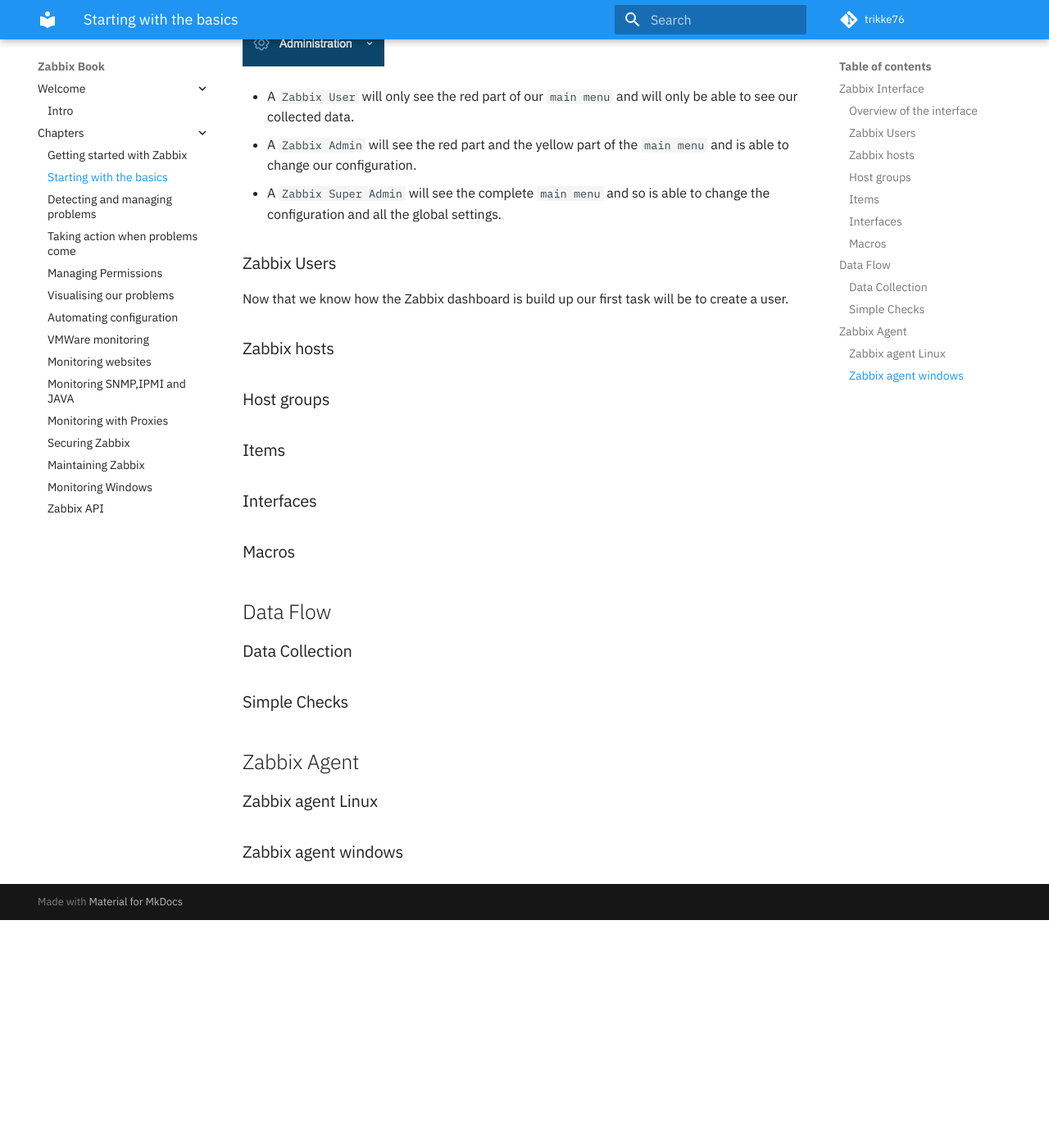
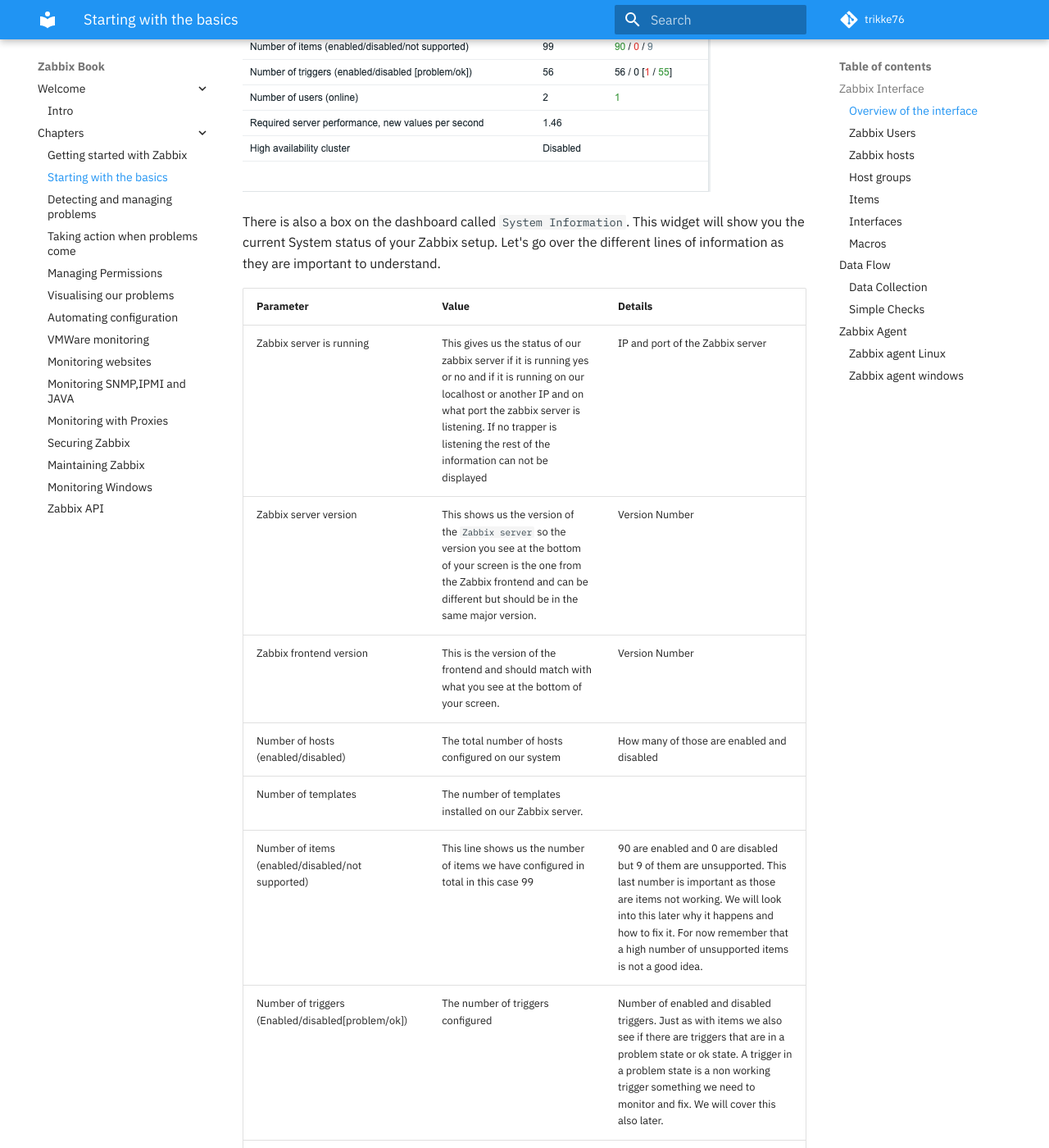
Before and after one commit to Trikke76/Zabbix-Book, an MkDocs documentation site: the page built from docs/02-Starting with the basic configuration.md, in a window 1280 px wide and 1400 px high, scrolled down 3483 px. Shown: the whole window at 82% size. Built offline with MkDocs 1.6.1 and Material for MkDocs 9.7.7, drawn with Linux system fonts in a browser that asks for light colours; comment, search, counter and statistics services are not loaded; before the commit the page ends 4605 px from its top, so only the background shows below that; some of the changed text lies outside the part shown.

Commit message:
updated initial dashboard view

````diff
--- a/docs/02-Starting with the basic configuration.md
+++ b/docs/02-Starting with the basic configuration.md
@@ -61,6 +61,33 @@ Our last part the ```links``` part  contain a set of useful links that we can us
 * User settings		--> The user profile settings
 * Sign out		--> Log out of the current session.
 
+
+There are still a few buttons left on the right side of our screen
+
+![edit buttons](CH02/edit-dashboard.png/)
+
+The edit button allows us to change our dashboard. This is something we will cover later.
+On the far left side there is a  "?" this will bring you to the Zabbix documentation page that explains everything about the dashboard.
+The button on the right side with the 3 horizontal lines is the one to share, rename, delete, ... our dashboards.
+
+![edit buttons](CH02/system-info.png/)
+
+There is also a box on the dashboard called ```System Information```. This widget will show you the current System status of your Zabbix setup. Let's go over the different lines of information as they are important to understand.
+
+|Parameter|Value|Details|
+|----|----|----|
+|Zabbix server is running | This gives us the status of our zabbix server if it is running yes or no and if it is running on our localhost or another IP and on what port the zabbix server is listening. If no trapper is listening the rest of the information can not be displayed|IP and port of the Zabbix server|
+|Zabbix server version | This shows us the version of the ```Zabbix server``` so the version you see at the bottom of your screen is the one from the Zabbix frontend and can be different but should be in the same major version.| Version Number |
+|Zabbix frontend version | This is the version of the frontend and should match with what you see at the bottom of your screen.| Version Number |
+|Number of hosts (enabled/disabled) | The total number of hosts configured on our system | How many of those are enabled and disabled |
+|Number of templates | The number of templates installed on our Zabbix server. | |
+|Number of items (enabled/disabled/not supported) | This line shows us the number of items we have configured in total in this case 99 | 90 are enabled and 0 are disabled but 9 of them are unsupported. This last number is important as those are items not working. We will look into this later why it happens and how to fix it. For now remember that a high number of unsupported items is not a good idea.|
+|Number of triggers (Enabled/disabled[problem/ok]) | The number of triggers configured | Number of enabled and disabled triggers. Just as with items we also see if there are triggers that are in a problem state or ok state. A trigger in a problem state is a non working trigger something we need to monitor and fix. We will cover this also later.|
+|Number of users (online) | Here we see the number of users that are configured on our system | The nunber of users currently online. |
+|Required server performance, nvps | The number of new values per second that Zabbix will process per second. | This is just an estimated number as some values we get are unknown so the real value is probably higher. So we can have some indication about how many IOPS we need and how busy our database is. A better indication is probably the internal item ```zabbix[wcache,values,all]``` |
+|High availability cluser |  It will show us if we are running on a Zabbix HA cluster or not | Failover delay once HA is activated |
+
+
 It's important to know that we have so far seen our dashboard with the Admin user and that this user is a ```Zabbix Super Admin``` user. This means that the user has no restrictions. Zabbix works with 3 different levels of users we have the regular users, Zabbix Admin and Zabbix Super Admin users. Let's have a look
 
 
````
Also changed, not shown: docs/CH02/edit-dashboard.png (added), docs/CH02/system-info.png (added).
